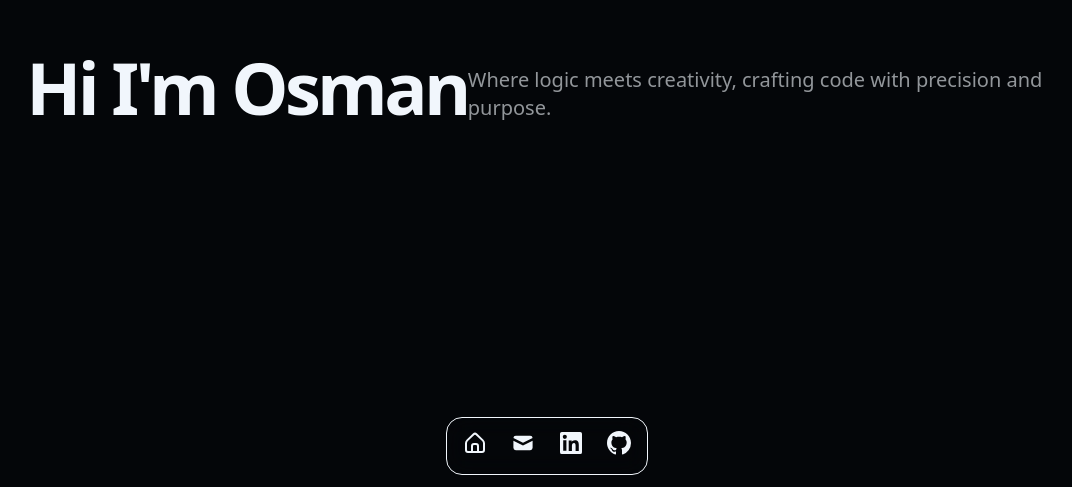
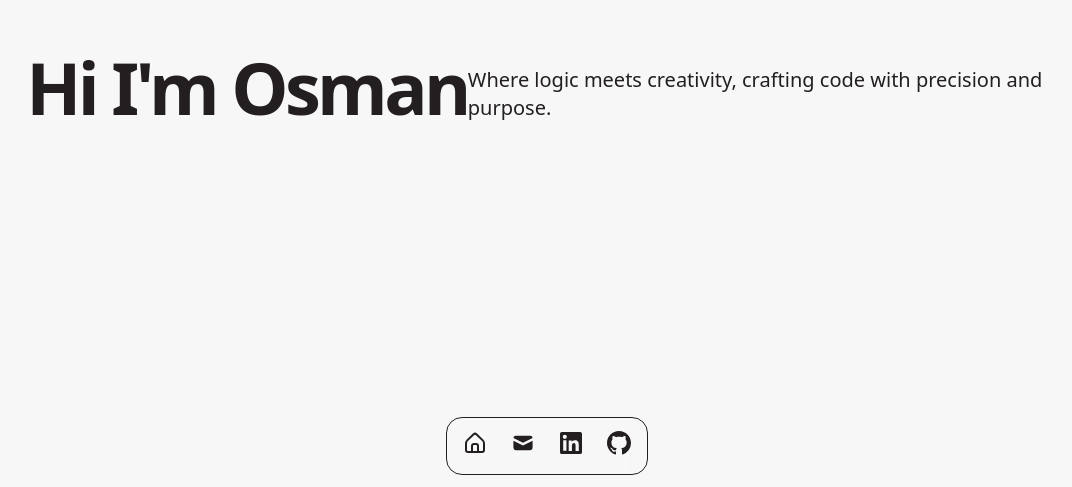
Before and after one commit to osmansemir/my-portofolio, a React (Vite) app: page / in a window 1280 px wide. Shown: the part 313-800 px from the top of the page, without its empty margins (93-1165 px from the left). Built offline with nearby package versions, Linux system fonts and the light colour scheme.

Commit message:
Add custom theme

```diff
--- a/src/index.css
+++ b/src/index.css
@@ -1,3 +1,4 @@
+@import url("https://fonts.googleapis.com/css2?family=Outfit:wght@100..900&family=Paytone+One&display=swap");
 @import "tailwindcss";
 @plugin "@tailwindcss/typography";
 
@@ -24,11 +25,174 @@
 }
 
 @theme {
-  /* Base surfaces */
-  --color-background: oklch(0.12 0.01 260); /* ~ #020617 - deep navy/black */
-  --color-foreground: oklch(0.97 0.01 255); /* white surface (e.g. cards) */
-  --color-foreground-muted: oklch(0.97 0.01 255 / 0.6);
+  --background: oklch(0.9761 0 0);
+  --foreground: oklch(0.2442 0.0064 0.59);
+  --card: oklch(1 0 0);
+  --card-foreground: oklch(0.145 0 0);
+  --popover: oklch(1 0 0);
+  --popover-foreground: oklch(0.145 0 0);
+  --primary: oklch(0.6644 0.1197 177.64);
+  --primary-foreground: oklch(1 0 0);
+  --secondary: oklch(0.2442 0.0064 0.59);
+  --secondary-foreground: oklch(0.9642 0.0345 98.06);
+  --muted: oklch(0.97 0 0);
+  --muted-foreground: oklch(0.4886 0.0041 354.83);
+  --accent: oklch(0.97 0 0);
+  --accent-foreground: oklch(0.2442 0.0064 0.59);
+  --destructive: oklch(0.577 0.245 27.325);
+  --destructive-foreground: oklch(1 0 0);
+  --border: oklch(0.922 0 0);
+  --input: oklch(0.922 0 0);
+  --ring: oklch(0.708 0 0);
+  --chart-1: oklch(0.81 0.1 252);
+  --chart-2: oklch(0.62 0.19 260);
+  --chart-3: oklch(0.55 0.22 263);
+  --chart-4: oklch(0.49 0.22 264);
+  --chart-5: oklch(0.42 0.18 266);
+  --sidebar: oklch(0.985 0 0);
+  --sidebar-foreground: oklch(0.145 0 0);
+  --sidebar-primary: oklch(0.205 0 0);
+  --sidebar-primary-foreground: oklch(0.985 0 0);
+  --sidebar-accent: oklch(0.97 0 0);
+  --sidebar-accent-foreground: oklch(0.205 0 0);
+  --sidebar-border: oklch(0.922 0 0);
+  --sidebar-ring: oklch(0.708 0 0);
+  --font-sans: Outfit, ui-sans-serif, sans-serif, system-ui;
+  --font-serif: Paytone One, ui-sans-serif, sans-serif, system-ui;
+  --font-mono:
+    ui-monospace, SFMono-Regular, Menlo, Monaco, Consolas, "Liberation Mono",
+    "Courier New", monospace;
+  --radius: 0.625rem;
+  --shadow-x: 0;
+  --shadow-y: 1px;
+  --shadow-blur: 3px;
+  --shadow-spread: 0px;
+  --shadow-opacity: 0.1;
+  --shadow-color: oklch(0 0 0);
+  --shadow-2xs: 0 1px 3px 0px hsl(0 0% 0% / 0.05);
+  --shadow-xs: 0 1px 3px 0px hsl(0 0% 0% / 0.05);
+  --shadow-sm:
+    0 1px 3px 0px hsl(0 0% 0% / 0.1), 0 1px 2px -1px hsl(0 0% 0% / 0.1);
+  --shadow: 0 1px 3px 0px hsl(0 0% 0% / 0.1), 0 1px 2px -1px hsl(0 0% 0% / 0.1);
+  --shadow-md:
+    0 1px 3px 0px hsl(0 0% 0% / 0.1), 0 2px 4px -1px hsl(0 0% 0% / 0.1);
+  --shadow-lg:
+    0 1px 3px 0px hsl(0 0% 0% / 0.1), 0 4px 6px -1px hsl(0 0% 0% / 0.1);
+  --shadow-xl:
+    0 1px 3px 0px hsl(0 0% 0% / 0.1), 0 8px 10px -1px hsl(0 0% 0% / 0.1);
+  --shadow-2xl: 0 1px 3px 0px hsl(0 0% 0% / 0.25);
+  --tracking-normal: 0em;
+  --spacing: 0.25rem;
+}
 
-  --color-muted: oklch(0.22 0.02 260); /* slightly lighter than bg */
-  --color-muted-foreground: oklch(0.75 0.02 260); /* dimmed text on muted bg */
+.dark {
+  --background: oklch(0.162 0.0039 345.77);
+  --foreground: oklch(0.9761 0 0);
+  --card: oklch(0.205 0 0);
+  --card-foreground: oklch(0.985 0 0);
+  --popover: oklch(0.269 0 0);
+  --popover-foreground: oklch(0.985 0 0);
+  --primary: oklch(0.922 0 0);
+  --primary-foreground: oklch(0.205 0 0);
+  --secondary: oklch(0.269 0 0);
+  --secondary-foreground: oklch(0.985 0 0);
+  --muted: oklch(0.269 0 0);
+  --muted-foreground: oklch(0.708 0 0);
+  --accent: oklch(0.371 0 0);
+  --accent-foreground: oklch(0.985 0 0);
+  --destructive: oklch(0.704 0.191 22.216);
+  --destructive-foreground: oklch(0.985 0 0);
+  --border: oklch(0.275 0 0);
+  --input: oklch(0.325 0 0);
+  --ring: oklch(0.556 0 0);
+  --chart-1: oklch(0.81 0.1 252);
+  --chart-2: oklch(0.62 0.19 260);
+  --chart-3: oklch(0.55 0.22 263);
+  --chart-4: oklch(0.49 0.22 264);
+  --chart-5: oklch(0.42 0.18 266);
+  --sidebar: oklch(0.205 0 0);
+  --sidebar-foreground: oklch(0.985 0 0);
+  --sidebar-primary: oklch(0.488 0.243 264.376);
+  --sidebar-primary-foreground: oklch(0.985 0 0);
+  --sidebar-accent: oklch(0.269 0 0);
+  --sidebar-accent-foreground: oklch(0.985 0 0);
+  --sidebar-border: oklch(0.275 0 0);
+  --sidebar-ring: oklch(0.439 0 0);
+  --font-sans: Outfit, ui-sans-serif, sans-serif, system-ui;
+  --font-serif: Paytone One, ui-sans-serif, sans-serif, system-ui;
+  --font-mono:
+    ui-monospace, SFMono-Regular, Menlo, Monaco, Consolas, "Liberation Mono",
+    "Courier New", monospace;
+  --radius: 0.625rem;
+  --shadow-x: 0;
+  --shadow-y: 1px;
+  --shadow-blur: 3px;
+  --shadow-spread: 0px;
+  --shadow-opacity: 0.1;
+  --shadow-color: oklch(0 0 0);
+  --shadow-2xs: 0 1px 3px 0px hsl(0 0% 0% / 0.05);
+  --shadow-xs: 0 1px 3px 0px hsl(0 0% 0% / 0.05);
+  --shadow-sm:
+    0 1px 3px 0px hsl(0 0% 0% / 0.1), 0 1px 2px -1px hsl(0 0% 0% / 0.1);
+  --shadow: 0 1px 3px 0px hsl(0 0% 0% / 0.1), 0 1px 2px -1px hsl(0 0% 0% / 0.1);
+  --shadow-md:
+    0 1px 3px 0px hsl(0 0% 0% / 0.1), 0 2px 4px -1px hsl(0 0% 0% / 0.1);
+  --shadow-lg:
+    0 1px 3px 0px hsl(0 0% 0% / 0.1), 0 4px 6px -1px hsl(0 0% 0% / 0.1);
+  --shadow-xl:
+    0 1px 3px 0px hsl(0 0% 0% / 0.1), 0 8px 10px -1px hsl(0 0% 0% / 0.1);
+  --shadow-2xl: 0 1px 3px 0px hsl(0 0% 0% / 0.25);
 }
+
+@theme inline {
+  --color-background: var(--background);
+  --color-foreground: var(--foreground);
+  --color-card: var(--card);
+  --color-card-foreground: var(--card-foreground);
+  --color-popover: var(--popover);
+  --color-popover-foreground: var(--popover-foreground);
+  --color-primary: var(--primary);
+  --color-primary-foreground: var(--primary-foreground);
+  --color-secondary: var(--secondary);
+  --color-secondary-foreground: var(--secondary-foreground);
+  --color-muted: var(--muted);
+  --color-muted-foreground: var(--muted-foreground);
+  --color-accent: var(--accent);
+  --color-accent-foreground: var(--accent-foreground);
+  --color-destructive: var(--destructive);
+  --color-destructive-foreground: var(--destructive-foreground);
+  --color-border: var(--border);
+  --color-input: var(--input);
+  --color-ring: var(--ring);
+  --color-chart-1: var(--chart-1);
+  --color-chart-2: var(--chart-2);
+  --color-chart-3: var(--chart-3);
+  --color-chart-4: var(--chart-4);
+  --color-chart-5: var(--chart-5);
+  --color-sidebar: var(--sidebar);
+  --color-sidebar-foreground: var(--sidebar-foreground);
+  --color-sidebar-primary: var(--sidebar-primary);
+  --color-sidebar-primary-foreground: var(--sidebar-primary-foreground);
+  --color-sidebar-accent: var(--sidebar-accent);
+  --color-sidebar-accent-foreground: var(--sidebar-accent-foreground);
+  --color-sidebar-border: var(--sidebar-border);
+  --color-sidebar-ring: var(--sidebar-ring);
+
+  --font-sans: var(--font-sans);
+  --font-mono: var(--font-mono);
+  --font-serif: var(--font-serif);
+
+  --radius-sm: calc(var(--radius) - 4px);
+  --radius-md: calc(var(--radius) - 2px);
+  --radius-lg: var(--radius);
+  --radius-xl: calc(var(--radius) + 4px);
+
+  --shadow-2xs: var(--shadow-2xs);
+  --shadow-xs: var(--shadow-xs);
+  --shadow-sm: var(--shadow-sm);
+  --shadow: var(--shadow);
+  --shadow-md: var(--shadow-md);
+  --shadow-lg: var(--shadow-lg);
+  --shadow-xl: var(--shadow-xl);
+  --shadow-2xl: var(--shadow-2xl);
+}
```
